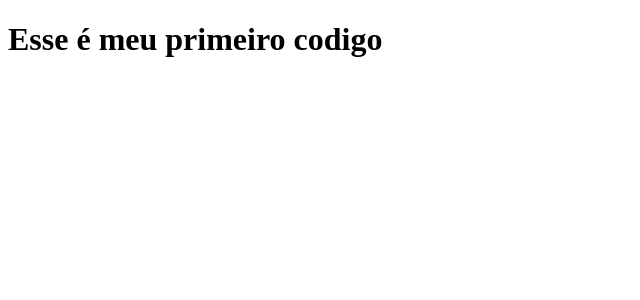
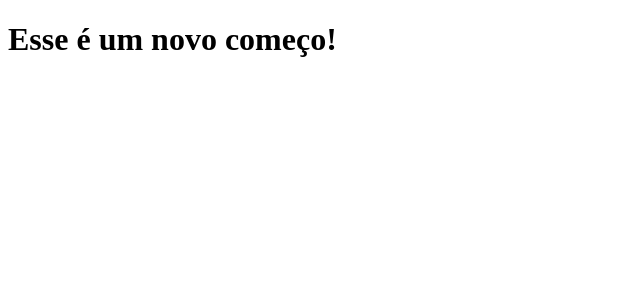
Before and after one commit to vinyyg/clone-tabnews, a Next.js app: page / in a window 1280 px wide. Shown: the top 300 px of the page, without its empty margins (0-640 px from the left). Built offline with nearby package versions, Linux system fonts and the light colour scheme.

Commit message:
Modifica a Frase

```diff
--- a/pages/index.js
+++ b/pages/index.js
@@ -1,5 +1,5 @@
 function Home () {
-    return  <h1>Esse é meu primeiro codigo</h1>
+    return  <h1>Esse é um novo começo!</h1>
 }
 
 export default Home;
```
